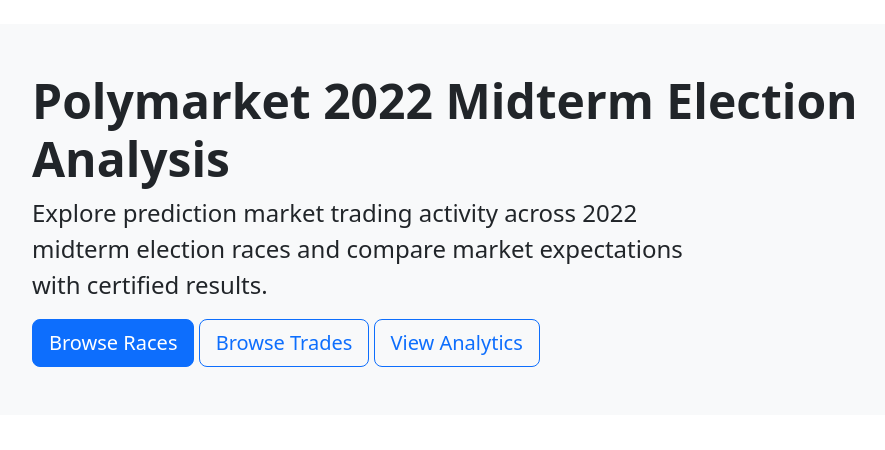
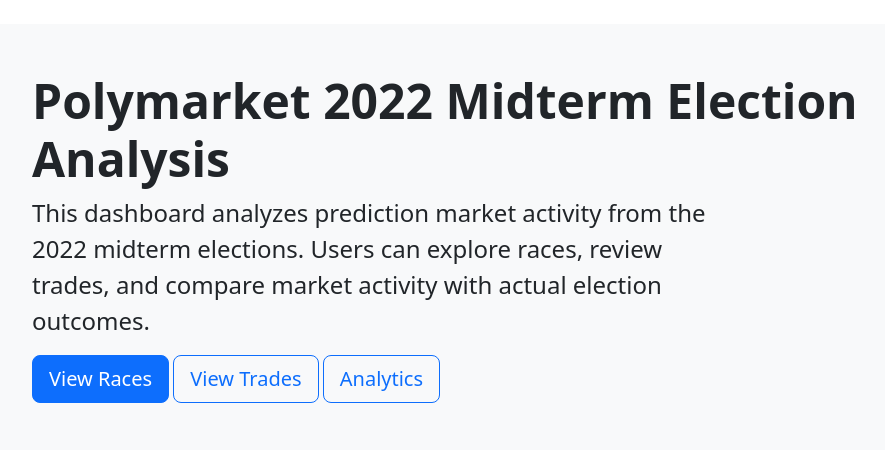
Before and after one commit to damellio/polymarket-senate-dashboard, a Flask app: page / in a window 1280 px wide. Shown: the part 56-506 px from the top of the page, without its empty margins (98-983 px from the left). Run offline with Flask 3, Linux system fonts and the light colour scheme.

Commit message:
Update index.html

```diff
--- a/templates/index.html
+++ b/templates/index.html
@@ -1,14 +1,37 @@
 {% extends "base.html" %}
-{% block title %}Home{% endblock %}
+
+{% block title %}
+Home
+{% endblock %}
+
 {% block content %}
+
 <div class="p-5 mb-4 bg-light rounded-3">
-    <h1 class="display-5 fw-bold">Polymarket 2022 Midterm Election Analysis</h1>
+
+    <h1 class="display-5 fw-bold">
+        Polymarket 2022 Midterm Election Analysis
+    </h1>
+
     <p class="col-md-8 fs-4">
-        Explore prediction market trading activity across 2022 midterm election races
-        and compare market expectations with certified results.
+        This dashboard analyzes prediction market activity from the
+        2022 midterm elections. Users can explore races, review trades,
+        and compare market activity with actual election outcomes.
     </p>
-    <a href="/races" class="btn btn-primary btn-lg">Browse Races</a>
-    <a href="/trades" class="btn btn-outline-primary btn-lg">Browse Trades</a>
-    <a href="/analytics" class="btn btn-outline-primary btn-lg">View Analytics</a>
+
+    <div class="mt-3">
+        <a href="/races" class="btn btn-primary btn-lg">
+            View Races
+        </a>
+
+        <a href="/trades" class="btn btn-outline-primary btn-lg">
+            View Trades
+        </a>
+
+        <a href="/analytics" class="btn btn-outline-primary btn-lg">
+            Analytics
+        </a>
+    </div>
+
 </div>
+
 {% endblock %}
```
